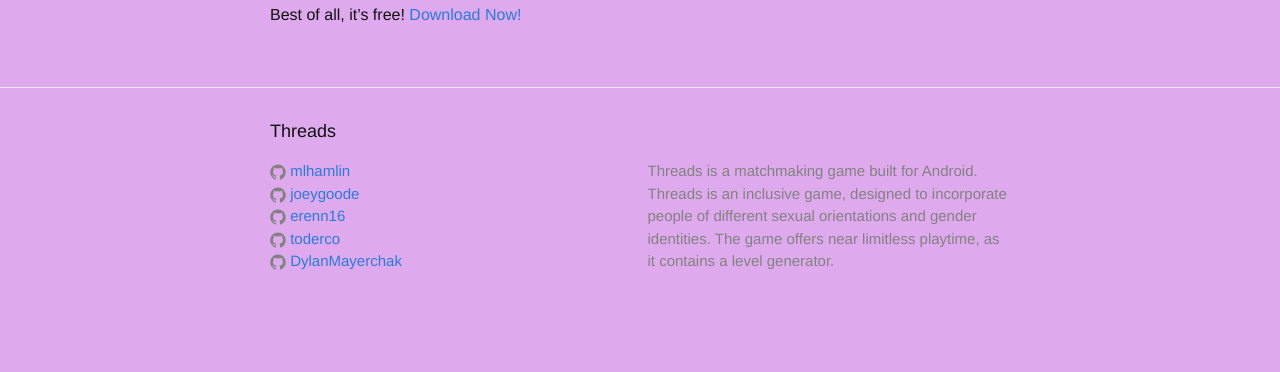
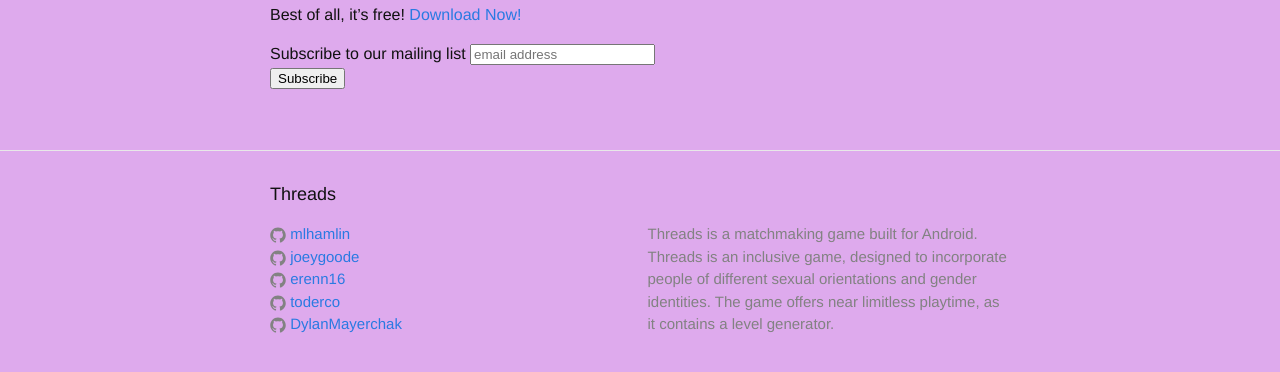
Before and after one commit to mlhamlin/ThreadsRepo, a Jekyll site: the page built from index.md, in a window 1280 px wide, cut to the strip 915-1311 px from the top of the page. Shown: the top 372 px of the strip. Built offline with Jekyll 4.4.1, drawn with Linux system fonts in a browser that asks for light colours; before the commit the page ends 1248 px from its top, so only the background shows below that.

Commit message:
adding mailing list

```diff
--- a/index.md
+++ b/index.md
@@ -18,3 +18,13 @@
 <div align="center"><iframe width="560" height="315" src="https://www.youtube.com/embed/2QX-wlBW6Yw" frameborder="0" allowfullscreen></iframe></div>
 
 Best of all, it's free! [Download Now!](April13Build.apk)
+
+<form action="//github.us13.list-manage.com/subscribe/post?u=32555dd6807ccef194114a46c&amp;id=f56c4751bc" method="post" id="mc-embedded-subscribe-form" name="mc-embedded-subscribe-form" class="validate" target="_blank" novalidate>
+    <div id="mc_embed_signup_scroll">
+	<label for="mce-EMAIL">Subscribe to our mailing list</label>
+	<input type="email" value="" name="EMAIL" class="email" id="mce-EMAIL" placeholder="email address" required />
+    <!-- real people should not fill this in and expect good things - do not remove this or risk form bot signups-->
+    <div style="position: absolute; left: -5000px;" aria-hidden="true"><input type="text" name="b_32555dd6807ccef194114a46c_f56c4751bc" tabindex="-1" value="" /></div>
+    <div class="clear"><input type="submit" value="Subscribe" name="subscribe" id="mc-embedded-subscribe" class="button" /></div>
+    </div>
+</form>
```
